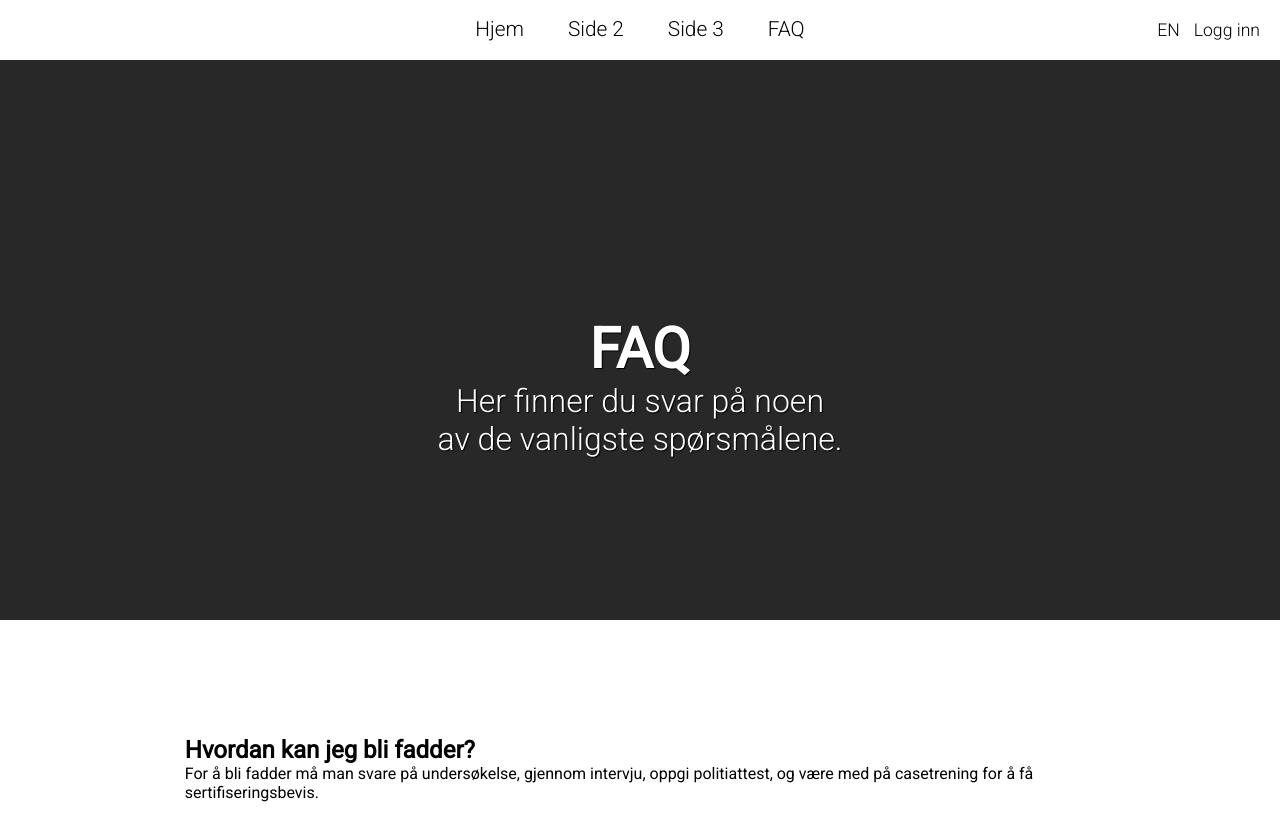
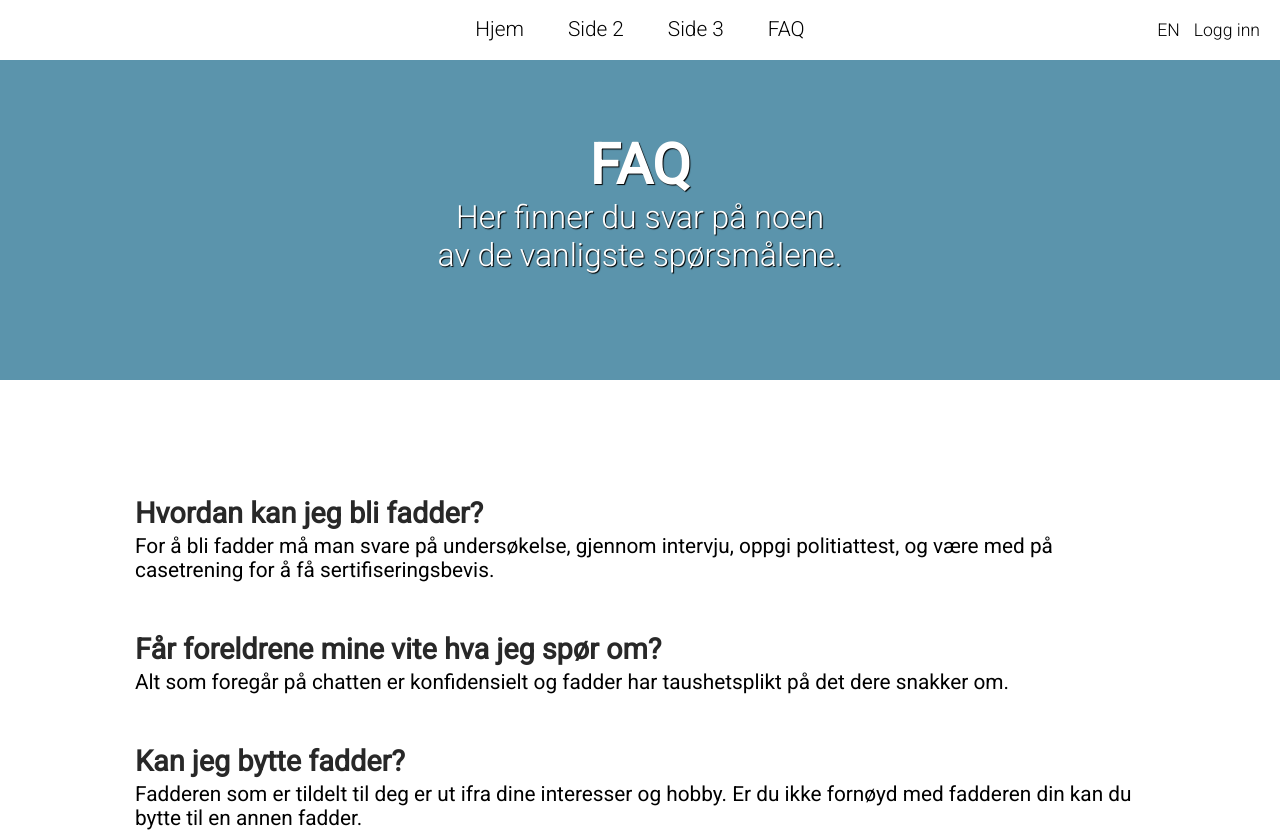
Before and after one commit to Nudua/friminutt, a plain HTML site: page faq-new.html in a window 1280 px wide. Shown: the top 833 px of the page. Drawn offline with Linux system fonts and the light colour scheme.

Commit message:
fontsize ++

```diff
--- a/css/main-frontpage.css
+++ b/css/main-frontpage.css
@@ -246,7 +246,7 @@ header{
 }
 
 .header-faq {
-	padding-top: 30vh;
+	padding-top: 7vh;
 }
 
 
@@ -258,8 +258,8 @@ header{
 }
 
 #faq-head{
-    background-color: #282828;
-    height:70vh;
+    background-color: #5b94ac;
+    height:40vh;
     background-position: center;
     background-size:cover;
 }
@@ -284,16 +284,20 @@ header{
 
 
 .questions{
-	margin-left: 10%;
 	margin-top: 50px;
-	width: 80%;
+	margin-left: 5vw;
+	margin-right: 5vw;
 }
 
-.qs{
+.qs {
+	color: #282828;
+	font-size: 1.8em;
 
 }
 
 .ans{
+	margin-top: 4px;
+	font-size: 1.3em;
 
 }
 
```
